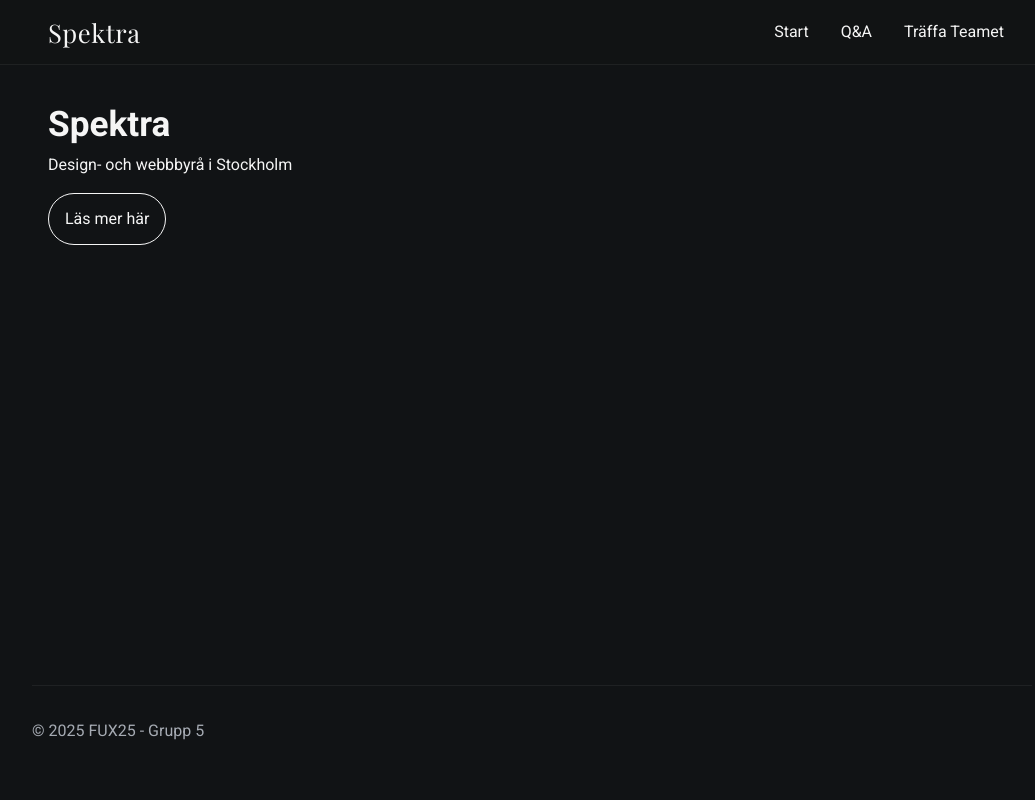
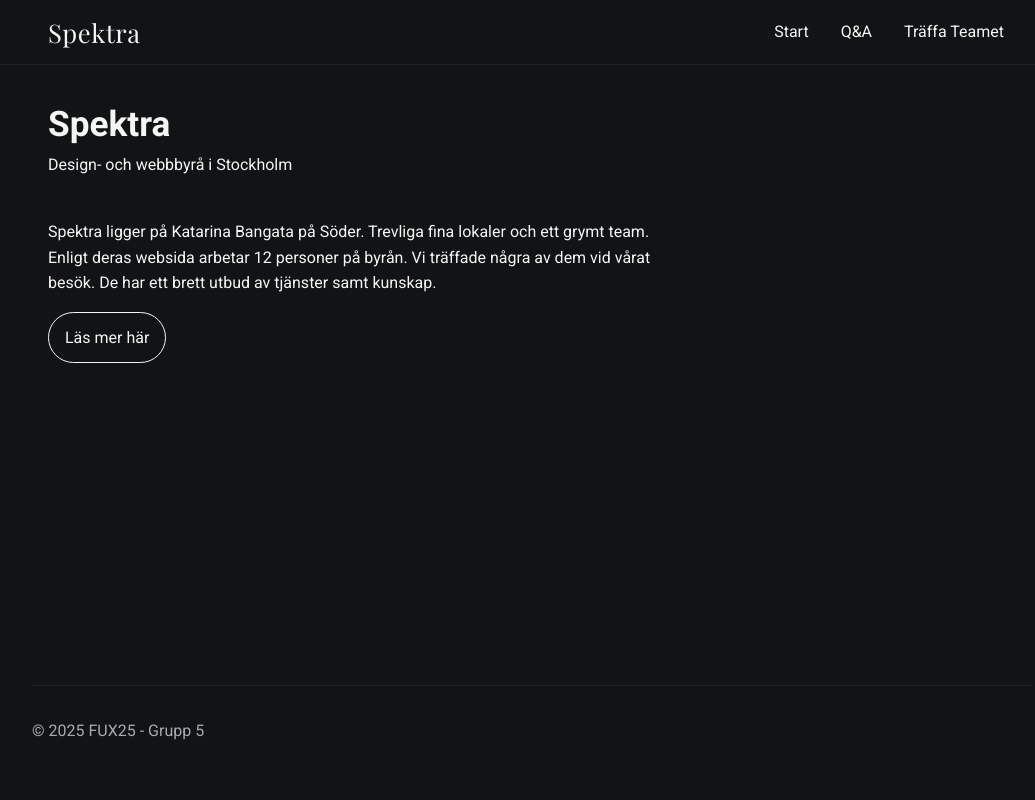
Before and after one commit to elinfelicia/spektra, a plain HTML site: page index.html in a window 1280 px wide. Shown: the whole page, without its empty margins (108-1143 px from the left). Drawn offline with nearby package versions, Linux system fonts and the light colour scheme; a web font is replaced by a local one.

Commit message:
text index small changes

```diff
--- a/index.html
+++ b/index.html
@@ -35,6 +35,13 @@
         <section class="hero">
             <h1>Spektra</h1>
             <p>Design- och webbbyrå i Stockholm</p>
+            <br>
+            <div class="infospektra">
+                <p>Spektra ligger på Katarina Bangata på Söder. Trevliga fina lokaler och ett grymt team.
+                Enligt deras websida arbetar 12 personer på byrån. Vi träffade några av dem vid vårat besök.
+                De har ett brett utbud av tjänster samt kunskap.
+                </p>
+            </div>
             <a class="cta" href="qa.html">Läs mer här</a>
         </section>
 
--- a/styles/styles.css
+++ b/styles/styles.css
@@ -178,6 +178,11 @@ main { padding: 24px 0 40px; flex: 1; }
     padding: 3%;
 }
 
+.infospektra {
+    width: 65%;
+    height: auto;
+}
+
 .cta:hover, .cta:focus { background: var(--color-accent); color: #0b1210; border-color: var(--color-accent); }
 
 
```
Also changed, not shown: lollo.html (+2 -4 lines), qa.html (+3 -6 lines).
